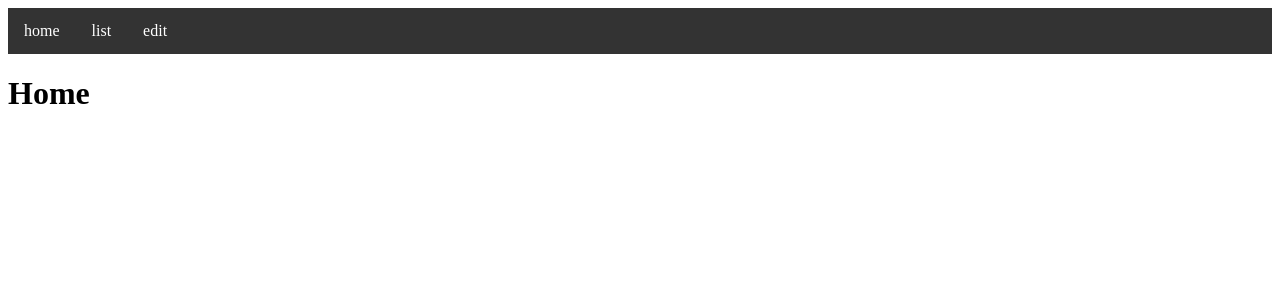
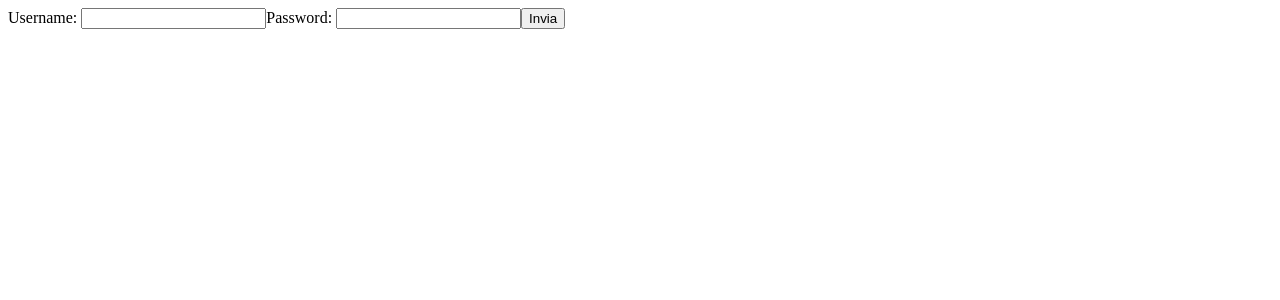
Before and after one commit to GabrielePanarello/PortaleGiochiTeam, an Angular app: page /login in a window 1280 px wide. Shown: the top 300 px of the page. Built offline with nearby package versions, Linux system fonts and the light colour scheme.

Commit message:
Login Component creato + Oggetto User

```diff
--- a/src/app/app.component.html
+++ b/src/app/app.component.html
@@ -1,2 +1,2 @@
-<app-menu></app-menu>
+<app-menu *ngIf="isLogged"></app-menu>
 <router-outlet></router-outlet>
--- a/src/app/app.component.ts
+++ b/src/app/app.component.ts
@@ -6,5 +6,5 @@ import { Component } from '@angular/core';
   styleUrls: ['./app.component.css']
 })
 export class AppComponent {
-  title = 'app';
+  isLogged = false;
 }
--- /dev/null
+++ b/src/app/components/login/login.component.html
@@ -0,0 +1,5 @@
+<div>
+    <label>Username: </label><input [(ngModel)]="username" />
+    <label>Password: </label><input [(ngModel)]="password" />
+    <input type="submit" value="Invia" />
+</div>
--- /dev/null
+++ b/src/app/components/login/login.component.ts
@@ -0,0 +1,18 @@
+import { Component, OnInit } from '@angular/core';
+
+@Component({
+  selector: 'app-login',
+  templateUrl: './login.component.html',
+  styleUrls: ['./login.component.css']
+})
+export class LoginComponent implements OnInit {
+
+  username: string;
+  password: string;
+
+  constructor() { }
+
+  ngOnInit() {
+  }
+
+}
--- a/src/app/routers/mainRouter.ts
+++ b/src/app/routers/mainRouter.ts
@@ -5,12 +5,14 @@ import { EditComponent } from "../components/edit/edit.component";
 import { RouterModule, Routes } from "@angular/router";
 import { NgModule } from "@angular/core";
 import { AppComponent } from "../app.component";
+import { LoginComponent } from "../components/login/login.component";
 
 const appRoutes: Routes = [
     { path: 'home', component: HomeComponent },
     { path: 'list', component: ListComponent },
     { path: 'edit', component: EditComponent},
-    { path: '', redirectTo: '/home', pathMatch: 'full'},
+    { path: 'login', component: LoginComponent},
+    { path: '', redirectTo: '/login', pathMatch: 'full'},
     { path: '**', component: HomeComponent }
   ];
 
```
Also changed, not shown: src/app/app.module.ts (+6 -1 lines), src/app/objs/user.ts (added, +15 -0 lines), src/app/components/login/login.component.css (added).
